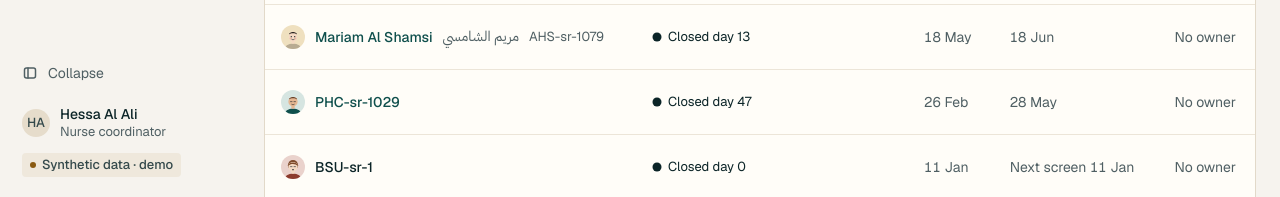
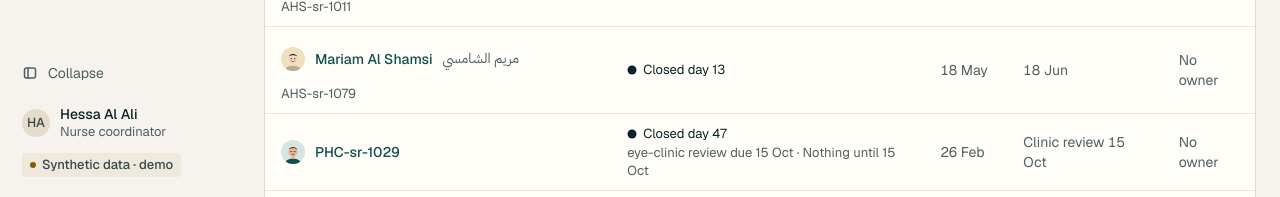
Before and after one commit to Mizore66/wasl-futurehealth, a Next.js app in the folder web/: page /app/patients in a window 1280 px wide. Shown: the part 603-800 px from the top of the page. Built offline with nearby package versions, Linux system fonts and the light colour scheme; no server answers.

Commit message:
Part of #113: keep post-closure DR recalls and LDCT tracking obligations visible and actionable

```diff
--- a/web/app/app/patients/page.tsx
+++ b/web/app/app/patients/page.tsx
@@ -10,11 +10,12 @@ import { facetValueLabel, facets as buildFacets, programmesInView } from "@/comp
 import { Refine } from "@/components/patients/refine";
 import { filtersHref, PAGE_SIZE, parseCaseFilters, parsePage, toCaseQuery, UNOWNED, type CaseFilters } from "@/components/worklist/filters";
 import { closedInDays, dueColumnWords, DROPOFF_WORDS, PROGRAMME_NAMES, workItem } from "@/components/worklist/model";
+import { isActionable, ldctChildren, obligationWords, openObligation, recallDueWords, type Obligation } from "@/components/worklist/obligation";
 import { hasRecord, runClock } from "@/components/worklist/run-clock";
 import { apiMode, getCases } from "@/lib/api/source";
 import type { CaseSummary } from "@/lib/api/schema";
 import { formatDay } from "@/lib/domain/day";
-import { caseHref } from "@/lib/domain/ids";
+import { caseHref, shortId } from "@/lib/domain/ids";
 import { plain } from "@/lib/domain/terms";
 import { cn } from "@/lib/utils";
 
@@ -66,7 +67,8 @@ const chipFilters = (f: CaseFilters, keep: CaseFilters): CaseFilters => ({
 /** Days from referral to the programme's deadline or annual screening interval. */
 const dueIn = (c: CaseSummary) => caseDeadlineDays(c);
 
-function mark(c: CaseSummary): Status {
+function mark(c: CaseSummary, ob: Obligation | null): Status {
+  if (isActionable(ob)) return "queued";
   if (c.closed) return "done";
   if (c.state === "inadequate" || c.review === "open") return "held";
   return "queued";
@@ -88,7 +90,8 @@ export default async function Page({ searchParams }: PageProps<"/app/patients">)
   const sample = apiMode() === "fixtures";
   const pages = Math.max(1, Math.ceil(list.total / PAGE_SIZE));
   if (page > pages) redirect(filtersHref("/app/patients", filters, pages));
-  const rows = list.cases.map((c) => ({ c, it: workItem(c, now, hasRecord(c)) }));
+  const children = ldctChildren(everything.cases);
+  const rows = list.cases.map((c) => ({ c, it: workItem(c, now, hasRecord(c)), ob: openObligation(c, now, children) }));
   // Replay failure is server-wide, so any case the API listed saying so makes every status here a partial view.
   const ledgerPartial = listLedgerInvalid(rows.map((r) => r.it)) || everything.cases.some((c) => c.api_overlay?.ledger_status === "invalid");
   const from = list.total === 0 ? 0 : (page - 1) * PAGE_SIZE + 1;
@@ -175,7 +178,7 @@ export default async function Page({ searchParams }: PageProps<"/app/patients">)
             </tr>
           </thead>
           <tbody className="max-md:block">
-            {rows.map(({ c, it }) => (
+            {rows.map(({ c, it, ob }) => (
               <tr key={c.id} className={cn("relative border-t border-rule max-md:flex max-md:flex-col max-md:gap-1 max-md:px-4 max-md:py-3", it.hasRecord && "hover:bg-ground")}>
                 <td className="px-4 py-2.5 max-md:block max-md:p-0">
                   <span className="flex min-h-11 flex-wrap items-center gap-x-2.5 gap-y-1">
@@ -202,15 +205,29 @@ export default async function Page({ searchParams }: PageProps<"/app/patients">)
                   </span>
                 </td>
                 <td className="px-4 py-2.5 max-md:block max-md:p-0">
-                  <StatusMark status={mark(c)} label={c.closed ? `Closed day ${closedInDays(c)}` : it.status} className="max-md:text-body" />
+                  <StatusMark status={mark(c, ob)} label={c.closed ? `Closed day ${closedInDays(c)}` : it.status} className="max-md:text-body" />
+                  {ob && (
+                    <p className="m-0 text-small text-muted" data-testid="obligation">
+                      {ob.kind === "ldct_tracking" && ob.child ? (
+                        <>
+                          Follow-up tracked on{" "}
+                          <Link href={caseHref("/app/patients", ob.child)} className="relative z-10">
+                            {shortId(ob.child)}
+                          </Link>
+                        </>
+                      ) : (
+                        `${obligationWords(ob).status.replace(/^Closed · /, "")} · ${obligationWords(ob).next}`
+                      )}
+                    </p>
+                  )}
                 </td>
                 <td className="px-4 py-2.5 tabular-nums text-muted max-md:block max-md:p-0">
                   <span className="md:hidden">Referred </span>
                   {formatDay(c.referral_day)}
                 </td>
-                <td className={cn("px-4 py-2.5 tabular-nums max-md:block max-md:p-0", !c.closed && c.overdue ? "text-negative" : "text-muted")}>
+                <td className={cn("px-4 py-2.5 tabular-nums max-md:block max-md:p-0", (!c.closed && c.overdue) || (ob?.kind === "dr_recall" && ob.state === "overdue") ? "text-negative" : "text-muted")}>
                   <span className="md:hidden">Due </span>
-                  {dueColumnWords(c)}
+                  {ob?.kind === "dr_recall" ? recallDueWords(ob) : dueColumnWords(c)}
                   {!c.closed && c.overdue && ` · ${it.days - dueIn(c)} over`}
                 </td>
                 <td className="px-4 py-2.5 text-muted max-md:block max-md:p-0">
--- a/web/app/app/today/page.tsx
+++ b/web/app/app/today/page.tsx
@@ -2,6 +2,7 @@ import { facets } from "@/components/patients/facets";
 import { HonestyLabel } from "@/components/wasl/honesty-label";
 import { parseTodaySelection } from "@/components/worklist/filters";
 import { workItem } from "@/components/worklist/model";
+import { isActionable, openObligation } from "@/components/worklist/obligation";
 import { hasRecord, runClock } from "@/components/worklist/run-clock";
 import { TodayBoard } from "@/components/worklist/today-board";
 import { scopeWords, TodayScope } from "@/components/worklist/today-scope";
@@ -12,7 +13,9 @@ export const metadata = { title: "Today" };
 
 export default async function Page({ searchParams }: PageProps<"/app/today">) {
   const selection = parseTodaySelection(await searchParams);
-  const [{ cases }, now] = await Promise.all([getAllCases({ closed: false }), runClock()]);
+  // Closed episodes stay closed; one joins the queue only while it still owes a recall that is due or overdue.
+  const [{ cases: all }, now] = await Promise.all([getAllCases(), runClock()]);
+  const cases = all.filter((c) => !c.closed || isActionable(openObligation(c, now)));
   const chosen = cases.filter((c) => matches(c, selection));
   const items = chosen.map((c) => workItem(c, now, hasRecord(c)));
   const { programme, provider } = facets(cases, selection);
--- a/web/components/worklist/model.ts
+++ b/web/components/worklist/model.ts
@@ -10,6 +10,7 @@ import type { PersonSeed } from "@/lib/people/types";
 import type { ChainNode } from "@/components/wasl/sealed-chain";
 import { atWords, dispositionWords, ledgerWordsWithHistory } from "@/components/case/words";
 import { caseDeadlineDays, isNoAction, nextScreenDays, overdueClockDays } from "./days";
+import { isActionable, obligationWords, openObligation } from "./obligation";
 
 /*
  * Pure view-models for the worklist screens (Today, Patients, Referrals).
@@ -225,7 +226,9 @@ export const HANDOFF_OWNER = "Dr Al Kaabi";
  */
 export function workItem(c: CaseSummary, now: number, hasRecord: boolean, wallNow = Date.now()): WorkItem {
   const person = personForLoop(c.id);
-  const words = { ...statusWords(c) };
+  const recall = openObligation(c, now);
+  const due = isActionable(recall) ? recall : null;
+  const words = due ? obligationWords(due) : { ...statusWords(c) };
   if (c.api_patient?.slot_selection.status === "selected") {
     words.status = "Patient selected a simulated slot · coordinator review needed";
     words.next = "Review the preferred time; no appointment is reserved";
@@ -234,6 +237,7 @@ export function workItem(c: CaseSummary, now: number, hasRecord: boolean, wallNo
   const ov = c.api_overlay;
   const owner = ov?.owner || c.owner;
   let view: View = owner === "" ? "none" : c.dropoff === "" ? "waiting" : DROPOFF_WORDS[c.dropoff].view;
+  if (due && view !== "none") view = "call";
   if (ov?.owner === HANDOFF_OWNER && view === "call") view = "waiting";
   if (ov?.owner === HANDOFF_OWNER) words.status = `With ${HANDOFF_OWNER}`;
   const lc = ov?.last_contact;
@@ -311,9 +315,9 @@ export function workItem(c: CaseSummary, now: number, hasRecord: boolean, wallNo
     view,
     status: words.status,
     next: words.next,
-    days: elapsedDays(c, now),
-    deadline: overdueClockDays(c),
-    overdue: c.overdue,
+    days: due ? Math.floor(now - due.fromDay) : elapsedDays(c, now),
+    deadline: due ? Math.round(due.dueDay - due.fromDay) : overdueClockDays(c),
+    overdue: due ? due.state === "overdue" : c.overdue,
     referralDay: c.referral_day,
     textsAllowed: c.consent === "granted" && !contactBlocked,
     contactBlocked,
--- /dev/null
+++ b/web/components/worklist/obligation.ts
@@ -0,0 +1,58 @@
+import type { CaseSummary } from "@/lib/api/schema";
+import { formatDay } from "@/lib/domain/day";
+import { shortId } from "@/lib/domain/ids";
+
+/*
+ * Care still owed after a screening episode closed. The episode's own state, `overdue` and drop-off stay as the API
+ * served them; this is a separate projection over the run clock (`now`, never the browser's wall clock).
+ */
+
+export type RecallState = "upcoming" | "due" | "overdue";
+
+export type Obligation =
+  | { kind: "dr_recall"; state: RecallState; contact: "rescreen" | "clinic_review"; fromDay: number; dueDay: number }
+  | { kind: "ldct_tracking"; followupReport: string; child: string | null };
+
+/** Follow-up Lung-RADS categories that need no action of their own (ACR 2022: return to annual screening). */
+const LDCT_ANNUAL = new Set(["LR1", "LR2"]);
+
+/** Follow-up scan report → the id of the case that tracks it (the generated child loop), from a case list. */
+export function ldctChildren(cases: readonly CaseSummary[]): ReadonlyMap<string, string> {
+  const out = new Map<string, string>();
+  for (const c of cases) if (c.programme === "lung_ldct" && c.ldct?.scan_report) out.set(c.ldct.scan_report, c.id);
+  return out;
+}
+
+export function openObligation(c: CaseSummary, now: number, children: ReadonlyMap<string, string> = new Map()): Obligation | null {
+  if (c.lifecycle === "retained" || !c.closed) return null;
+  const next = c.dr?.next_due;
+  if (next && !next.seen) {
+    const day = Math.floor(now);
+    const due = Math.floor(next.due_day);
+    const state: RecallState = next.recall_overdue || day > due ? "overdue" : day === due ? "due" : "upcoming";
+    return { kind: "dr_recall", state, contact: next.kind, fromDay: next.from_day, dueDay: next.due_day };
+  }
+  const { followup_report: report, followup_label: label } = c.ldct ?? {};
+  if (report && label && !LDCT_ANNUAL.has(label)) return { kind: "ldct_tracking", followupReport: report, child: children.get(report) ?? null };
+  return null;
+}
+
+/** A coordinator has something to do now on the closed case itself. A tracked LDCT follow-up is the child's task. */
+export const isActionable = (o: Obligation | null): o is Extract<Obligation, { kind: "dr_recall" }> => o?.kind === "dr_recall" && o.state !== "upcoming";
+
+const CONTACT = { rescreen: "diabetic eye rescreen", clinic_review: "eye-clinic review" } as const;
+const DUE_LABEL = { rescreen: "Next screen", clinic_review: "Clinic review" } as const;
+
+export function obligationWords(o: Obligation): { status: string; next: string } {
+  if (o.kind === "ldct_tracking") {
+    return o.child
+      ? { status: `Closed · follow-up tracked as ${shortId(o.child)}`, next: `Act on ${shortId(o.child)}, not this case` }
+      : { status: "Closed · follow-up needs its own tracking request", next: "Open a tracking request for the follow-up scan" };
+  }
+  const what = CONTACT[o.contact];
+  const when = { overdue: `overdue since ${formatDay(o.dueDay)}`, due: "due today", upcoming: `due ${formatDay(o.dueDay)}` }[o.state];
+  return { status: `Closed · ${what} ${when}`, next: o.state === "upcoming" ? `Nothing until ${formatDay(o.dueDay)}` : `Arrange the ${what}` };
+}
+
+/** The Patients due column for a DR recall: the served next-due day, never referral + interval. */
+export const recallDueWords = (o: Extract<Obligation, { kind: "dr_recall" }>) => `${DUE_LABEL[o.contact]} ${formatDay(o.dueDay)}`;
--- a/web/lib/api/schema.ts
+++ b/web/lib/api/schema.ts
@@ -132,7 +132,13 @@ export const DrFinding = z.looseObject({
         "assumed_followup_91d",
         "assumed_treated_28d",
       ]),
+      from_day: z.number(),
+      interval_days: z.number(),
       due_day: z.number(),
+      seen: z.boolean().optional(),
+      seen_day: z.number().optional(),
+      seen_report: z.string().optional(),
+      recall_overdue: z.boolean().optional(),
     })
     .optional(),
 });
```
Also changed, not shown: 2 other files (tests, documents, lock files or other folders).
